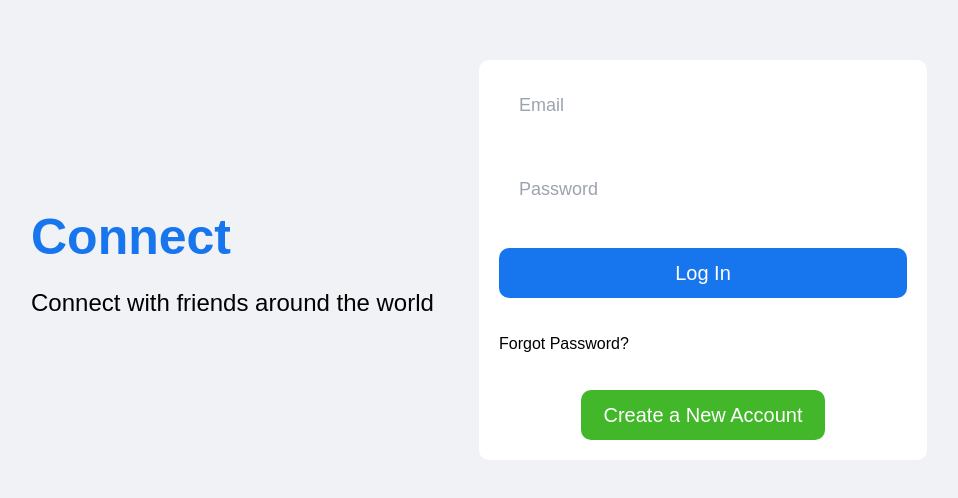
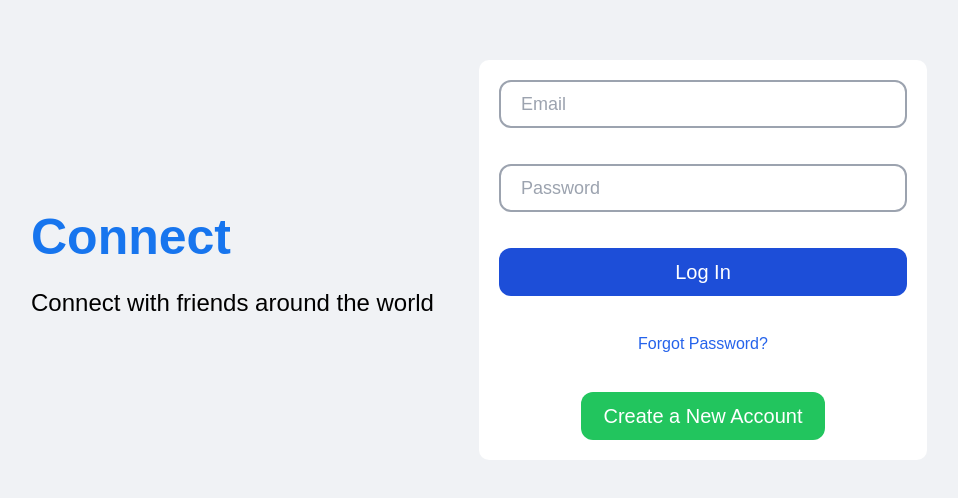
Before and after one commit to EduardoJRP/Social_Media, a React (Create React App) app in the folder client/: page /login in a window 1280 px wide. Shown: the part 140-638 px from the top of the page, without its empty margins (161-1119 px from the left). Built offline with nearby package versions, Linux system fonts and the light colour scheme; a web font is replaced by a local one.

Commit message:
fix: Changing to tailwindcss

```diff
--- a/client/src/pages/login/Login.js
+++ b/client/src/pages/login/Login.js
@@ -13,11 +13,11 @@ export default function Login() {
             </div>
             <div className='loginRight'>
                 <div className='loginBox'>
-                    <input placeholder='Email' className='loginInput'/>
-                    <input placeholder='Password' className='loginInput'/>
-                    <button className='loginButton'>Log In</button>
-                    <span className='loginForgot'>Forgot Password?</span>
-                    <button className='loginRegisterButton'>Create a New Account</button>
+                    <input placeholder='Email' className='h-12 rounded-xl border-2 border-solid border-gray-400 text-lg pl-5 focus:outline-none'/>
+                    <input placeholder='Password' className='h-12 rounded-xl border-2 border-solid border-gray-400 text-lg pl-5 focus:outline-none'/>
+                    <button className='h-12 rounded-xl border-none bg-blue-700 text-white text-xl font-medium cursor-pointer'>Log In</button>
+                    <span className='text-center text-blue-600'>Forgot Password?</span>
+                    <button className='w-3/5 self-center h-12 rounded-xl border-none bg-green-500 text-white text-xl font-medium cursor-pointer'>Create a New Account</button>
                 </div>
             </div>
         </div>
--- a/client/src/pages/login/login.css
+++ b/client/src/pages/login/login.css
@@ -40,44 +40,3 @@
     flex-direction: column;
     justify-content: space-between;
 }
-
-.loginInput {
-    height: 50px;
-    border-radius: 10px;
-    border: 1px solit gray;
-    font-size: 18px;
-    padding-left: 20px;
-}
-
-.loginInput:focus {
-    outline: none;
-}
-
-.loginButton {
-    height: 50px;
-    border-radius: 10px;
-    border: none;
-    background-color: #1775ee;
-    color: white;
-    font-size: 20px;
-    font-weight: 500;
-    cursor: pointer;
-}
-
-.longForgot {
-    text-align: center;
-    color: #1775ee;
-}
-
-.loginRegisterButton {
-    width: 60%;
-    align-self: center;
-    height: 50px;
-    border-radius: 10px;
-    border: none;
-    background-color: #42b72a;
-    color: white;
-    font-size: 20px;
-    font-weight: 500;
-    cursor: pointer;
-}
```
